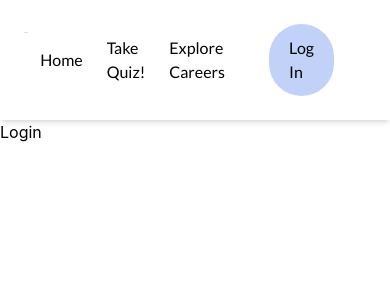
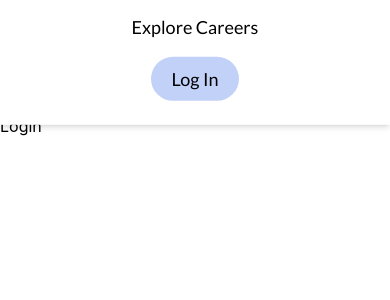
Before and after one commit to ucsc-blueprint/yfiob2, a React (Create React App) app: page /login in a window 390 px wide. Shown: the top 300 px of the page. Built offline with nearby package versions, Linux system fonts and the light colour scheme.

Commit message:
hamburger menu working

```diff
--- a/src/App.js
+++ b/src/App.js
@@ -1,5 +1,5 @@
-import { Navbar } from "./components/Navbar";
-import { QuestionCard } from "./components/QuestionCard";
+import { Navbar } from "./components/Navbar.jsx";
+import { QuestionCard } from "./components/QuestionCard.jsx";
 
 function App() {
 	return (
--- a/src/components/Navbar.jsx
+++ b/src/components/Navbar.jsx
@@ -1,31 +1,71 @@
-import React from "react";
-
+import React, { useState } from "react";
 import YFIOBLogo from "../assets/YFIOBLogo.png";
 import { NavLink } from "react-router-dom";
 
 export const Navbar = () => {
+	const [isOpen, setIsOpen] = useState(false);
+
 	return (
-		<div className="flex p-6 bg-white shadow-md font-lato">
+		<div className="bg-white shadow-md font-lato ">
+			<div className="flex items-center justify-between p-6">
+
+			{/* Logo */}
 			<div className="py-2 grow-[100]">
 				<NavLink to={"/"}>
 					<img width={170} src={YFIOBLogo} alt="YFIOB Logo" />
 				</NavLink>
 			</div>
-			<div className="flex">
-				<div className="flex-row content-center px-3 hover:text-[#4C78E7] py-1">
-					<NavLink to={"/"}>Home</NavLink>
+
+			{/* Hamburger Menu */}
+			<button
+				className="w-12 h-16 flex items-center justify-center md:hidden"
+			    onClick={() => setIsOpen(!isOpen)}
+			>
+				<div className="space-y-2">
+					<span
+					className={`block h-0.5 bg-black rounded-full transition-all duration-300 ${
+						isOpen ? "w-8 rotate-45 translate-y-2.5" : "w-8"
+					}`}
+					/>
+					<span
+					className={`block h-0.5 bg-black rounded-full transition-all duration-300 ${
+						isOpen ? "opacity-0" : "opacity-100"
+					}`}
+					/>
+					<span
+					className={`block h-0.5 bg-black rounded-full transition-all duration-300 ${
+						isOpen ? "w-8 -rotate-45 -translate-y-2.5" : "w-8"
+					}`}
+					/>
 				</div>
-				<div className="flex-row content-center px-3 hover:text-[#4C78E7] py-1">
-					<NavLink to={"/take-quiz"}>Take Quiz!</NavLink>
-				</div>
-				<div className="flex-row content-center px-3 hover:text-[#4C78E7] py-1">
-					<NavLink to={"/explore-careers"}>Explore Careers</NavLink>
+			</button>
+
+			 {/* Navigation Links - Desktop */}
+			<div className="hidden md:flex space-x-6">
+          		<NavLink to="/" className="px-3 hover:text-[#4C78E7] py-1">Home</NavLink>
+          		<NavLink to="/take-quiz" className="px-3 hover:text-[#4C78E7] py-1">Take Quiz!</NavLink>
+          		<NavLink to="/explore-careers" className="px-3 hover:text-[#4C78E7] py-1">Explore Careers</NavLink>
+        	</div>
+
+        	{/* Log In Button - Desktop */}
+			<div className="hidden md:flex px-8">
+				<div className="bg-[#4C78E757] p-3 px-5 rounded-full hover:text-slate-100">
+					<NavLink to="/login">Log In</NavLink>
 				</div>
 			</div>
-			<div className="flex-row content-center px-8">
-				<div className="bg-[#4C78E757] p-3 px-5 rounded-full hover:text-slate-100">
-					<NavLink to={"/login"}>Log In</NavLink>
-				</div>
+			</div>
+
+			{/* Navigation Links - Mobile */}
+
+			<div
+				className={`absolute top-20 left-0 w-full bg-white shadow-md flex flex-col items-center space-y-4 py-6 transition-transform duration-300 md:hidden ${
+          			isOpen ? "translate-y-0" : "-translate-y-[80%]"
+        		}`}
+      		>
+				<NavLink to="/" onClick={() => setIsOpen(false)} className="text-lg text-black hover:text-blue-600">Home</NavLink>
+       			<NavLink to="/take-quiz" onClick={() => setIsOpen(false)} className="text-lg text-black hover:text-blue-600">Take Quiz!</NavLink>
+       			<NavLink to="/explore-careers" onClick={() => setIsOpen(false)} className="text-lg text-black hover:text-blue-600">Explore Careers</NavLink>
+        		<NavLink to="/login" onClick={() => setIsOpen(false)} className="text-lg text-black bg-[#4C78E757] px-5 py-2 rounded-full hover:text-white">Log In</NavLink>
 			</div>
 		</div>
 	);
--- a/src/pages/CareerSummaryCards.jsx
+++ b/src/pages/CareerSummaryCards.jsx
@@ -1,8 +1,8 @@
 import React, { useEffect, useState } from "react";
-import CareersCard from "../components/CareersCard/CareersCard";
+import CareersCard from "../components/CareersCard/CareersCard.jsx";
+import { Navbar } from "../components/Navbar.jsx";
 import BackButton from "../assets/BackButton.svg";
 import ForwardButton from "../assets/ForwardButton.svg";
-import { Navbar } from "../components/Navbar";
 
 const CareerSummaryCards = ({ CardData, Level }) => {
 	const [color, setColor] = useState(["", "", ""]);
--- a/src/pages/ExploreCareers.jsx
+++ b/src/pages/ExploreCareers.jsx
@@ -1,5 +1,5 @@
 import React from "react";
-import { Navbar } from "../components/Navbar";
+import { Navbar } from "../components/Navbar.jsx";
 
 const ExploreCareers = () => {
 	return (
```
